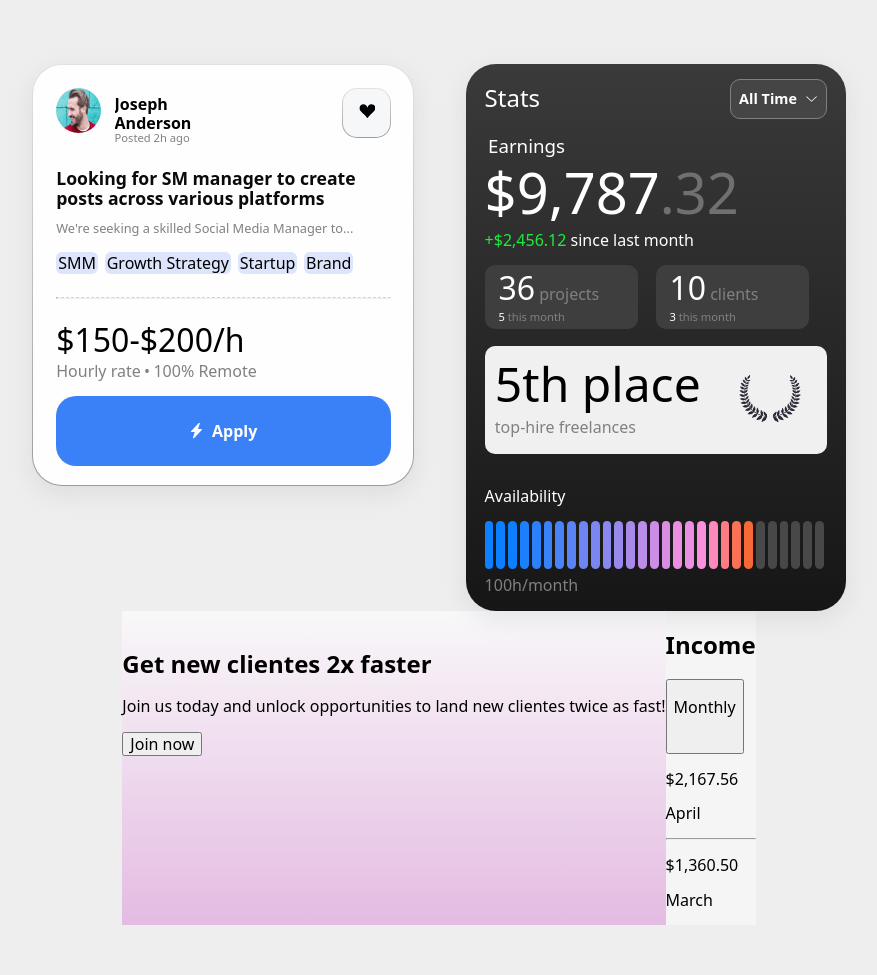
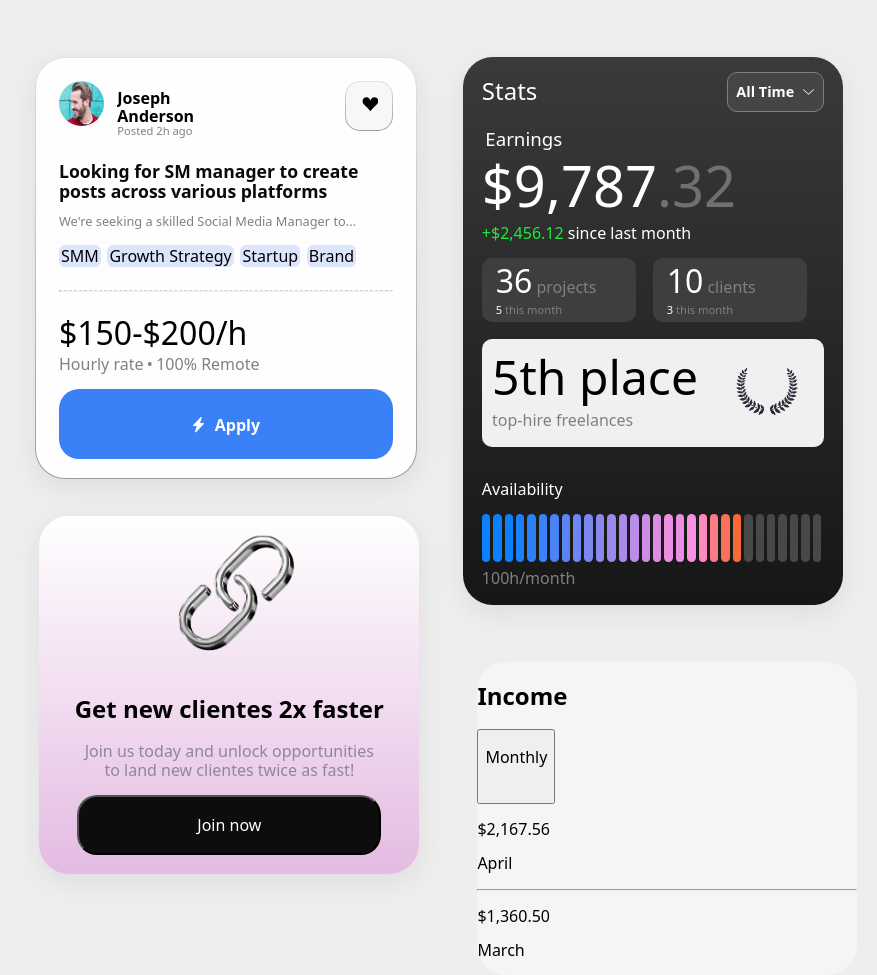
Before and after one commit to tomasams/ui-components-freelance-platform, a plain HTML site: page index.html in a window 1280 px wide. Shown: the whole page, without its empty margins (201-1078 px from the left). Before the commit the page ends 925 px from the top, so only its background shows below. Drawn offline with Linux system fonts and the light colour scheme.

Commit message:
Termine el 3er cuadro de css

```diff
--- a/css/style.css
+++ b/css/style.css
@@ -8,8 +8,18 @@ body{
     background-color: rgb(239, 238, 238);
     display: flex;
     justify-content: center;
+    font-family: system-ui, -apple-system, BlinkMacSystemFont, 'Segoe UI', Roboto, Oxygen, Ubuntu, Cantarell, 'Open Sans', 'Helvetica Neue', sans-serif;
+}
+
+.boxes-container{
+    display: flex;
     flex-wrap: wrap;
-    font-family: system-ui, -apple-system, BlinkMacSystemFont, 'Segoe UI', Roboto, Oxygen, Ubuntu, Cantarell, 'Open Sans', 'Helvetica Neue', sans-serif;
+    justify-content: center;
+    position: relative;
+}
+
+.box{
+    margin-top: 5%;
 }
 
 .ui-box-1{
@@ -20,7 +30,6 @@ body{
     border-radius: 30px;
     border: 1px solid transparent;
     background: linear-gradient(#fefefe, #fefefe) padding-box, linear-gradient(to top, #9C9C9C, #E2E2E2) border-box;
-    margin-top: 5%;
 }
 
 
@@ -179,7 +188,6 @@ body{
     position: relative;
     background-color: rgb(30, 30, 30);
     width: 380px;
-    margin-top: 5%;
     margin-left: 4%;
     border-radius: 30px;
     background-image: linear-gradient(to top, #171616, #3A3A3A);
@@ -563,25 +571,7 @@ body{
 }
 
 
-.color-gradient-24{
-    margin-right: 3px;
-    width: var(--colors-width);
-    height: var(--colors-height);
-    border-radius: var(--colors-radius);
-    background-color: #494848;
-}
-
-
-.color-gradient-25{
-    margin-right: 3px;
-    width: var(--colors-width);
-    height: var(--colors-height);
-    border-radius: var(--colors-radius);
-    background-color: #494848;
-}
-
-
-.color-gradient-26{
+.color-gradient-30{
     margin-right: 3px;
     width: var(--colors-width);
     height: var(--colors-height);
@@ -595,9 +585,49 @@ body{
 }
 
 .ui-box-3{
-    background: linear-gradient(to bottom, #f9f8f9, #E4BBE2)
+    box-shadow: rgba(149, 157, 165, 0.2) 0px 8px 24px;
+    background: linear-gradient(to bottom, #ffffff, #E4BBE2);
+    width: 380px;
+    border-radius: 30px;
+    position: absolute;
+    top: 47%;
+    left: 15%;
+    text-align: center;
+}
+
+.chain-image-container{
+    text-align: center;
+}
+
+.chain-image{
+    width: 50%;
+}
+
+.ui-box-3 h2{
+    text-align: center;
+}
+
+.ui-box-3 p{
+    color: #8D8993;
+    width: 80%;
+    margin-left: 10%;
+}
+
+.ui-box-3 button{
+    background-color: #0e0d0d;
+    color: white;
+    width: 80%;
+    height: 60px;
+    border-radius: 20px;
+    margin-bottom: 5%;
 }
 
 .ui-box-4{
+    position: relative;
+    top: 0;
+    left: 18%;
+    width: 380px;
+    border-radius: 30px;
     background-color: #f5f5f5;
+    margin-left: 4%;
 }
--- a/index.html
+++ b/index.html
@@ -8,7 +8,8 @@
     <title>UI components</title>
 </head>
 <body>
-    <article class="ui-box-1">
+    <main class="boxes-container">
+        <article class="box ui-box-1">
             <header>
                 <img src="img/man-cropped-img.jpg" alt="man-looking-to-the-left" class="first-ui-face-image">
                 <div class="name-post-time-container">
@@ -41,7 +42,7 @@
             </section>
         </article>
 
-    <article class="ui-box-2">
+        <article class="box ui-box-2">
             <header>
                 <h2 class="second-ui-title">Stats</h2>
                 <button class="stats-button">
@@ -113,14 +114,16 @@
             </footer>
         </article>
 
-    <article class="ui-box-3">
-        <img src="" alt="">
+        <article class="box ui-box-3">
+            <div class="chain-image-container">
+                <img src="img/chain.png" alt="chain" class="chain-image">
+            </div>
             <h2>Get new clientes 2x faster</h2>
             <p>Join us today and unlock opportunities to land new clientes twice as fast!</p>
             <button>Join now</button>
         </article>
 
-    <article class="ui-box-4">
+        <article class="box ui-box-4">
             <header>
                 <h2>Income</h2>
                 <button>
@@ -150,6 +153,6 @@
             </div>
 
         </article>
-
+    </main>
 </body>
 </html>
```
Also changed, not shown: img/chain.png (added), img/hojas-laurel-icono-fondo-blanco_24640-133894.png (deleted). Lines whose indentation alone changed are shown as unchanged.
